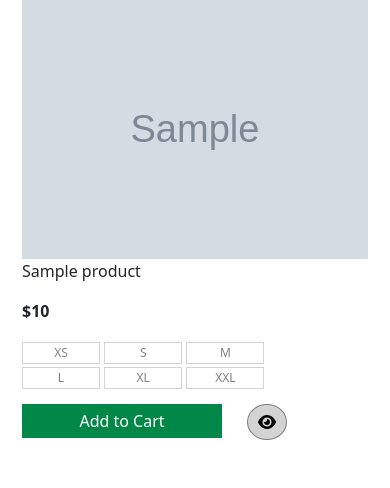
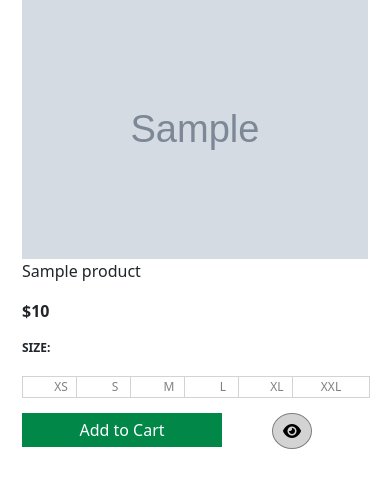
Before and after one commit to NickG35/Threadz, a Django app: template products/templates/product.html in a window 390 px wide. Shown: the part 81-569 px from the top of the page. Run offline with Django 5.2, Linux system fonts and the light colour scheme; the template is opened without the code that fills it: most values are stand-ins (such as "Sample title", 1, 10 or a date in 2020); grey boxes marked "Sample" are stand-in pictures; some libraries are stand-ins or nearby versions.

Commit message:
implemented mobile responsiveness for product display

```diff
--- a/products/templates/product.html
+++ b/products/templates/product.html
@@ -21,21 +21,40 @@
     }
 </script>
 <div class="container-fluid">
+    <div class="product_view">
+        <div class="image-display">
             {% for product in product_details %}
                 {% if product.created_by %}
                     <img class="product_display" src="{{ product.image.url }}">
                 {% else %}
                     <img class="product_display"  src="{{ product.image }}">
                 {% endif %}
+        </div>
+        <div class="product-info">
             <p>{{ product.name }}</p>
             <p id="product_price" class="bold">${{  product.price }}</p>
+            <p id="product_size" class="bold">SIZE:</p>
             <div class="size-picker">
+                <div class="row">
+                    <div class="col-2">
                         <button type="button" onclick="sizeSelect('XS', event)" class="size-button" id="sizes">XS</button>
+                    </div>
+                    <div class="col-2">
                         <button type="button" onclick="sizeSelect('S', event)" class="size-button" id="sizes">S</button>
+                    </div>
+                    <div class="col-2">
                         <button type="button" onclick="sizeSelect('M', event)" class="size-button" id="sizes">M</button>
+                    </div>
+                    <div class="col-2">
                         <button type="button" onclick="sizeSelect('L', event)" class="size-button" id="sizes">L</button>
+                    </div>
+                    <div class="col-2">
                         <button type="button" onclick="sizeSelect('XL', event)" class="size-button" id="sizes">XL</button>
+                    </div>
+                    <div class="col-2">
                         <button type="button" onclick="sizeSelect('XXL', event)" class="size-button" id="sizes">XXL</button>
+                    </div>
+                </div>
             </div>
             {% if messages %}
                 {% for message in messages %}
@@ -43,7 +62,7 @@
                 {% endfor %}
             {% endif %}
             <div class="product_buttons">
-                <div class="col-9">
+                <div class="col-10">
                     <form method="post">
                         {% csrf_token %}
                         <input name="size" id="size" type="hidden">
@@ -55,7 +74,7 @@
                         {% endif %}
                     </form>
                 </div>
-                <div id="watch-btn" class="col-3">
+                <div id="watch-btn" class="col-2">
                     {% if product.created_by != user.profile %}
                         <form action="{% url 'toggle_watch' product_id=product.id %}" method="post">
                             {% csrf_token %}
@@ -64,6 +83,8 @@
                     {% endif %}
                 </div>
             </div>
+        </div>
         {% endfor %}
     </div>
+</div>
 {% endblock %}
```
Lines whose indentation alone changed are shown as unchanged.
